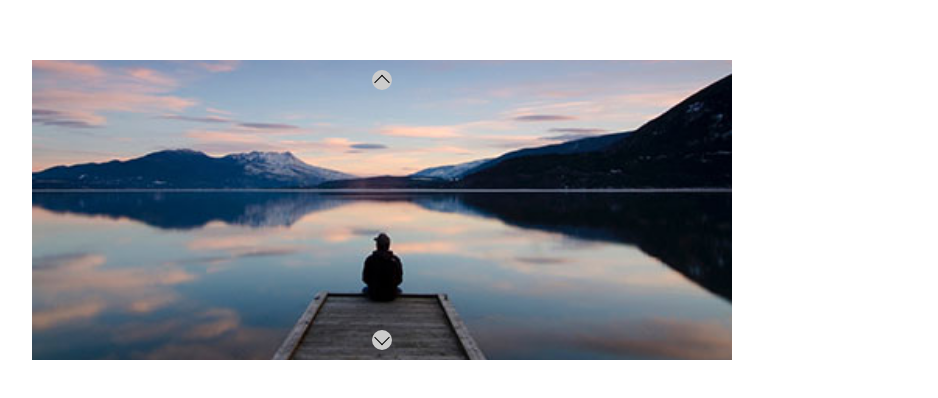
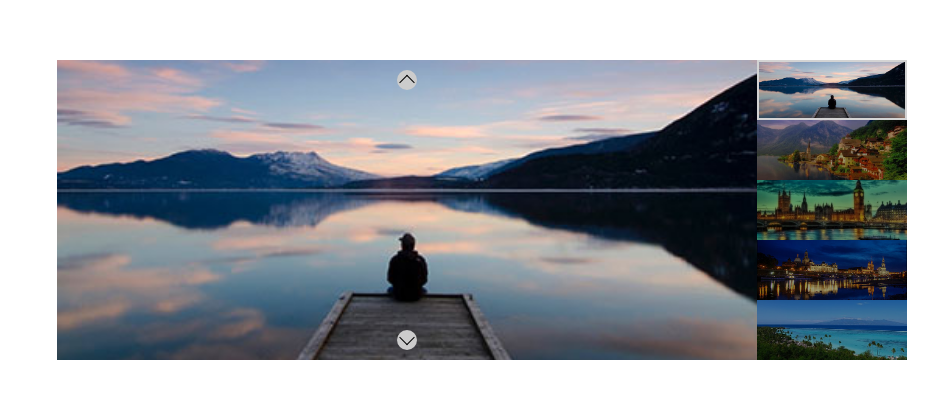
Before and after one commit to OgataiKhan/js-array-carousel, a plain HTML site: page index.html in a window 1280 px wide. Shown: the part 190-588 px from the top of the page, without its empty margins (158-1096 px from the left). Drawn offline with Linux system fonts and the light colour scheme.

Commit message:
feat: add thumbnails that change on click

```diff
--- a/css/style.css
+++ b/css/style.css
@@ -4,8 +4,12 @@
     box-sizing: border-box;
 }
 
+body img {
+    display: block;
+}
+
 .container {
-    width: 900px;
+    width: 850px;
     height: 100vh;
     margin: 0 auto;
     display: flex;
@@ -16,6 +20,7 @@
     position: relative;
     width: 700px;
     height: 300px;
+    flex-shrink: 0;
 }
 
 .item {
@@ -24,7 +29,8 @@
     position: relative;
 }
 
-.item img {
+.item img,
+.thumbnail img {
     width: 100%;
     height: 100%;
     object-fit: cover;
@@ -82,3 +88,23 @@
     left: 50%;
     transform: translate(-50%) rotate(135deg);
 }
+
+/*
+My css
+*/
+
+.thumbnails {
+    background-color: #000;
+    width: 150px;
+    height: 300px;
+}
+
+.thumbnails .thumbnail {
+    height: calc(100% / 5);
+    opacity: 0.6;
+}
+
+.thumbnails .thumbnail.highlighted {
+    opacity: 1;
+    border: 2px solid #d3d3d3
+}
--- a/index.html
+++ b/index.html
@@ -13,6 +13,8 @@
         <div class="prev"></div>
         <div class="next"></div>
       </div>
+      <div class="thumbnails">
+      </div>
     </div>
 
     <script src="js/main.js"></script>
--- a/js/main.js
+++ b/js/main.js
@@ -7,18 +7,27 @@
 const images = ['01.jpg', '02.jpg', '03.jpg', '04.jpg', '05.jpg'];
 const items = document.querySelector('.items');
 let currentSlide = 0;
+// Bonus 2: We create a "thumbnails" variable that will contain html div element that will contain all our thumbnails.
+const thumbnails = document.querySelector('.thumbnails');
 
 // 5. We use a for loop to add the images to the html using a template literal.
+// Bonus 2: We also add the thumbnails.
 for (let i = 0; i < images.length; i++) {
     items.innerHTML += `<div class="item"><img src="img/${images[i]}" alt="Image ${i+1}"></div>`;
+    thumbnails.innerHTML += `<div class="thumbnail"><img src="img/${images[i]}" alt="Image ${i+1} thumbnail"></div>`
 }
 
-// // 6. We add the "active" class to the first slide.
+// 6. We add the "active" class to the first slide.
+// Bonus 2: We also add the "highlighted" class to the first thumbnail
 const firstItem = items.querySelector('.item');
 firstItem.classList.add('active');
+const firstThumbnail = thumbnails.querySelector('.thumbnail');
+firstThumbnail.classList.add('highlighted');
 
-// // 7. We create a variable that selects all of our slides in the html.
+// 7. We create a variable that selects all of our slides in the html.
+// Bonus 2: We also create a variable that selects all of our thumbnails in the html.
 const domSlides = document.querySelectorAll('.item');
+const domThumbnails = document.querySelectorAll('.thumbnail');
 
 // 8. We use addEventListener to cycle through the images when we click on the arrows, making sure we can't continue past the first and last image.
 // Bonus 1: add "else" conditions to make the carousel cyclical
@@ -28,23 +37,31 @@ const next = document.querySelector('.next');
 prev.addEventListener('click', function() {
     if (currentSlide > 0) {
         domSlides[currentSlide].classList.remove('active');
+        domThumbnails[currentSlide].classList.remove('highlighted');
         currentSlide--;
         domSlides[currentSlide].classList.add('active');
+        domThumbnails[currentSlide].classList.add('highlighted');
     } else {
         domSlides[currentSlide].classList.remove('active');
+        domThumbnails[currentSlide].classList.remove('highlighted');
         currentSlide = domSlides.length - 1;
         domSlides[currentSlide].classList.add('active');
+        domThumbnails[currentSlide].classList.add('highlighted');
     }
 })
 
 next.addEventListener('click', function() {
     if (currentSlide < domSlides.length - 1) {
         domSlides[currentSlide].classList.remove('active');
+        domThumbnails[currentSlide].classList.remove('highlighted');
         currentSlide++;
         domSlides[currentSlide].classList.add('active');
+        domThumbnails[currentSlide].classList.add('highlighted');
     } else {
         domSlides[currentSlide].classList.remove('active');
+        domThumbnails[currentSlide].classList.remove('highlighted');
         currentSlide = 0;
         domSlides[currentSlide].classList.add('active');
+        domThumbnails[currentSlide].classList.add('highlighted');
     }
 })
```
